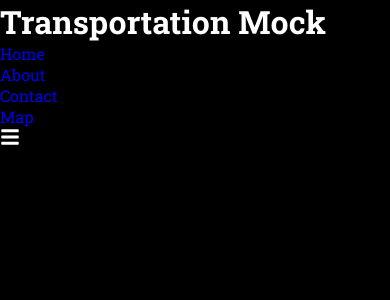
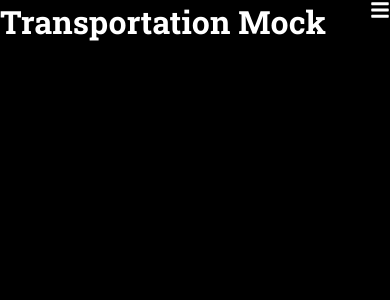
Before and after one commit to AstroSL/mockup, a React (Create React App) app: page / in a window 390 px wide. Shown: the top 300 px of the page. Built offline with nearby package versions, Linux system fonts and the light colour scheme.

Commit message:
hamburger

```diff
--- a/src/components/Navbar.js
+++ b/src/components/Navbar.js
@@ -1,13 +1,19 @@
-import React from 'react'
+import React,{useState} from 'react'
 import {Link} from 'react-router-dom'
 import './NavbarStyles.css'
 import{FaBars, FaTimes}from 'react-icons/fa'
 
 const Navbar = () => {
+    const[click, setClick] = useState(false)
+    const handleClick = () => setClick(!click)
+
+
+
+
   return (
     <div className='header'>
         <Link to='/'><h1>Transportation Mock</h1></Link>
-        <ul className='nav-menu'>
+        <ul className={click ? 'nav-menu active ': 'nav-menu'}>
             <li>
                 <Link to ='/'>Home</Link>
             </li>
@@ -21,8 +27,13 @@
                 <Link to ='/map'>Map</Link>
             </li>
         </ul>
-        <div className='hamburger'>
-            <FaBars size={20} style={{color: '#fff'}}/>
+        <div className='hamburger' onClick={handleClick}>
+            {click ? (<FaTimes size={20} style={{color: '#fff'}}/>) : (<FaBars size={20} style={{color: '#fff'}}/>)}
+
+
+
+
+
         </div>
     </div>
   )
--- a/src/components/NavbarStyles.css
+++ b/src/components/NavbarStyles.css
@@ -0,0 +1,64 @@
+
+.header{
+    position: fixed;
+    width: 100%;
+    height:90px;
+    display: flex;
+    justify-content: space-between;
+    align-items: 1rem;
+    z-index: 10;
+
+}
+
+.nav-menu{
+    display:flex;
+}
+
+/* padding of menu*/
+.nav-menu li{
+    padding: 0 1rem;
+}
+/* menu font size*/
+.nav-menu a {
+    font-size: 1.2rem;
+    font-weight:500;
+}
+
+/* hamburger*/
+
+.hamburger {
+    display: none;
+}
+
+@media screen and (max-width:1240px) {
+    .hamburger{
+        display: block;
+    }
+
+    /*making it mobile*/
+    .nav-menu{
+        position: absolute;
+        flex-direction: column;
+        justify-content: center;
+        align-items: center;
+        top: 0%;
+        left: -100%;
+        text-align: center;
+        width: 100%;
+        height: 100vh;
+        transition: 0.3s;
+        z-index: -1;
+        background: rgba(0,0,0, .9)
+    }
+    .nav-menu.active{
+        left: 0;
+    }
+    .nav-menu li{
+        padding: 1rem 0;
+    }
+    .nav-menu-a{
+        font-size: 2rem;
+    }
+
+
+}
--- a/src/index.css
+++ b/src/index.css
@@ -7,7 +7,7 @@
     padding:0;
 }
 
-h1,p{
+h1,p,a{
   color:#fff
 }
 
@@ -37,6 +37,7 @@
     font-family: source-code-pro, Menlo, Monaco, Consolas, 'Courier New',
       monospace;
   }
+
 .btn{
     padding: 12px 32px;
     font-size: 1.2rem;
@@ -45,8 +46,8 @@
     color: #fff;
     border: 1px solid #fff;
     cursor: pointer;
+}
 
-}
 .btn-light{
     background: rgba(255, 255, 255, .2);
 }
```
